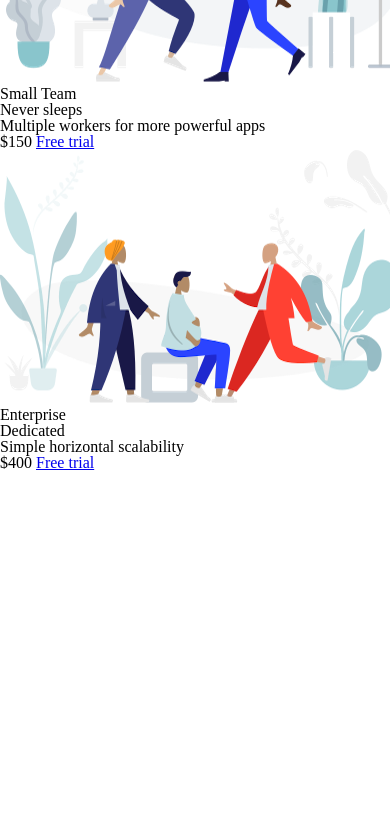
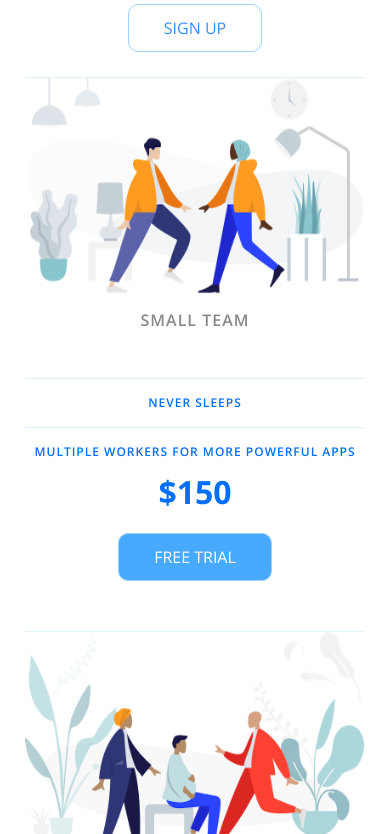
Before and after one commit to katean004/pricing-panel, a plain HTML site: page index.html in a window 390 px wide. Shown: the part 492-1326 px from the top of the page. Before the commit the page ends 963 px from the top, so only its background shows below. Drawn offline with nearby package versions, Linux system fonts and the light colour scheme.

Commit message:
added styling for pricing panel in mobile mode

```diff
--- a/app.css
+++ b/app.css
@@ -46,3 +46,99 @@ table {
 	border-collapse: collapse;
 	border-spacing: 0;
 }
+
+body {
+    background-color: rgb(102, 148, 223);
+    display: flex;
+    justify-content: center;
+    align-items: center;
+    min-height: 100vh;
+}
+
+html {
+    box-sizing: border-box;
+    font-family: 'Open Sans', sans-serif;
+}
+
+/* styling for mobile screen size first */
+
+.panel {
+    background-color: white;
+    border-radius: 1rem;
+    padding: 15px 25px;
+    width: 100%;
+    max-width: 960px;
+    display: flex;
+    flex-direction: column;
+    text-align: center;
+    text-transform: uppercase;
+}
+
+.pricing-plan {
+    border-bottom: 1px solid #e1f1ff;
+}
+
+.pricing-plan:last-child {
+    border-bottom: none;
+}
+
+.pricing-img {
+    margin-bottom: 1rem;
+    max-width: 100%;
+}
+
+.pricing-header {
+    color: #888;
+    font-weight: 600;
+    letter-spacing: 1px;
+}
+
+.pricing-features {
+    margin: 50px 0 25px;
+    color: #016ff9;
+}
+
+.pricing-features-item {
+    font-weight: 600;
+    letter-spacing: 1px;
+    font-size: 12px;
+    line-height: 1.5;
+    padding: 15px 0;
+    border-top: 1px solid #e1f1ff;
+}
+
+.pricing-features-item:last-child {
+    border-bottom: 1px solid #e1f1ff;
+}
+
+.pricing-price {
+    color: #016ff9;
+    display: block;
+    font-size: 32px;
+    font-weight: 700;
+}
+
+.pricing-button {
+    border: 1px solid #9dd1ff;
+    border-radius: 10px;
+    color: #348efe;
+    display: inline-block;
+    padding: 15px 35px;
+    margin: 25px 0;
+    text-decoration: none;
+    transition: background-color 200ms ease-in-out;
+}
+
+.pricing-button:hover, .pricing-button:focus {
+    background-color: #e1f1ff;
+}
+
+.pricing-button.is-featured {
+    background-color: #48aaff;
+    color: white;
+}
+
+.pricing-button.is-featured:hover, .pricing-button.is-featured:focus {
+    background-color: #269aff;
+    color: white;
+}
--- a/index.html
+++ b/index.html
@@ -5,40 +5,43 @@
     <meta http-equiv="X-UA-Compatible" content="IE=edge">
     <meta name="viewport" content="width=device-width, initial-scale=1.0">
     <title>Pricing Panel</title>
+    <link rel="stylesheet" href="https://fonts.googleapis.com/css?family=Open+Sans:400,600,700">
     <link rel="stylesheet" href="app.css">
 </head>
 <body>
-    <div>
-        <img src="/icons/icon1.png" alt="one person">
-        <h2>Personal</h2>
-        <ul>
-            <li>Custom Domains</li>
-            <li>Sleeps after 30 min of inactivity</li>
+    <div class="panel pricing-table">
+    <div class="pricing-plan">
+        <img src="/icons/icon1.png" alt="one person" class="pricing-img">
+        <h2 class="pricing-header">Personal</h2>
+        <ul class="pricing-features">
+            <li class="pricing-features-item">Custom Domains</li>
+            <li class="pricing-features-item">Sleeps after 30 min of inactivity</li>
         </ul>
-        <span>Free</span>
-        <a href="#">Sign Up</a>
+        <span class="pricing-price">Free</span>
+        <a href="#/" class="pricing-button">Sign Up</a>
     </div>
 
-    <div>
-        <img src="/icons/icon2.png" alt="small group">
-        <h2>Small Team</h2>
-        <ul>
-            <li>Never sleeps</li>
-            <li>Multiple workers for more powerful apps</li>
-            <span>$150</span>
-            <a href="#">Free trial</a>
+    <div class="pricing-plan">
+        <img src="/icons/icon2.png" alt="small group" class="pricing-img">
+        <h2 class="pricing-header">Small Team</h2>
+        <ul class="pricing-features">
+            <li class="pricing-features-item">Never sleeps</li>
+            <li class="pricing-features-item">Multiple workers for more powerful apps</li>
+            <span class="pricing-price">$150</span>
+            <a href="#/" class="pricing-button is-featured">Free trial</a>
         </ul>
     </div>
 
-    <div>
-        <img src="/icons/icon3.png" alt="large group">
-        <h2>Enterprise</h2>
-        <ul>
-            <li>Dedicated</li>
-            <li>Simple horizontal scalability</li>
+    <div class="pricing-plan">
+        <img src="/icons/icon3.png" alt="large group" class="pricing-img">
+        <h2 class="pricing-header">Enterprise</h2>
+        <ul class="pricing-features">
+            <li class="pricing-features-item">Dedicated</li>
+            <li class="pricing-features-item">Simple horizontal scalability</li>
         </ul>
-        <span>$400</span>
-        <a href="#">Free trial</a>
+        <span class="pricing-price">$400</span>
+        <a href="#/" class="pricing-button">Free trial</a>
     </div>
+</div>
 </body>
 </html>
```
